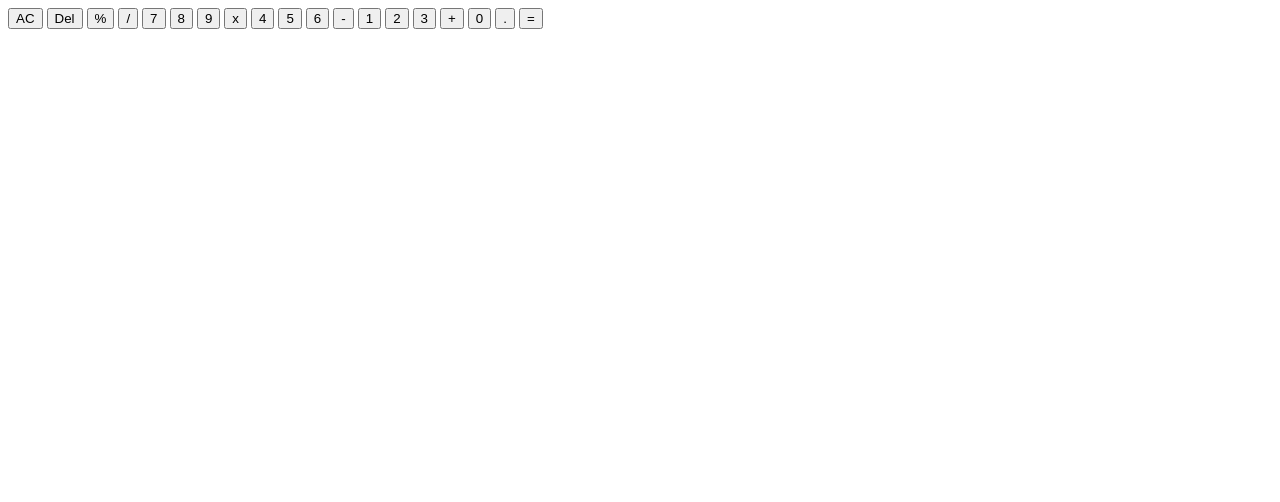
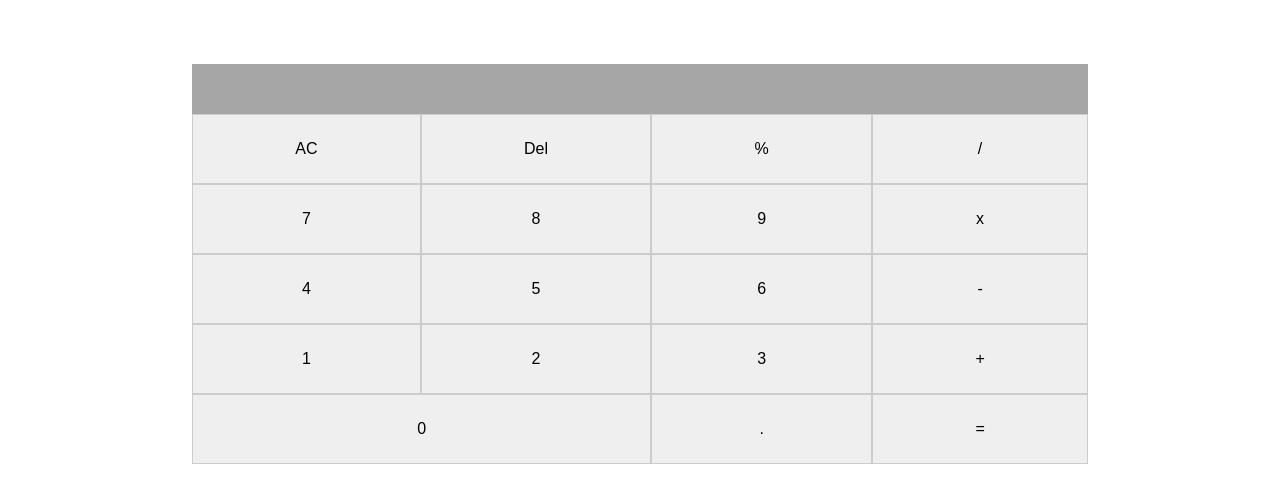
Before and after one commit to Amfonz/Calculator, a plain HTML site: page index.html in a window 1280 px wide. Drawn offline with Linux system fonts and the light colour scheme.

Commit message:
Implement basic styling of calculator

```diff
--- a/index.css
+++ b/index.css
@@ -0,0 +1,46 @@
+:root{
+  --base-font: 1rem;
+}
+.grid{
+  display: grid;
+  grid-template-areas:
+    "disp disp disp disp"
+    "ac a a a"
+    "b b b b"
+    "c c c c"
+    "d d d d"
+    "zer zer dec eq";
+  width: 70vw;
+  margin: 5vw auto;
+  height: 50vh;
+}
+button{
+ border: 1px solid hsl(0,0%,80%);
+ padding: 0;
+ font-size: var(--base-font);
+
+}
+button[data-val = "ac"]{
+  grid-area: ac;
+}
+button[data-val = "0"]{
+  grid-area: zer;
+}
+button[data-val = "."]{
+  grid-area: dec;
+}
+button[data-val = "="]{
+  grid-area: eq;
+}
+#display{
+  position: relative;
+  grid-area: disp;
+  text-align: right;
+  background-color: rgba(0,0,0,.35);
+}
+#display span{
+  position: absolute;
+  bottom: 0;
+  right: 5px;
+  font-size: var(--base-font);
+}
--- a/index.html
+++ b/index.html
@@ -3,29 +3,34 @@
   <head>
     <meta charset="UTF-8">
     <title>Calculator</title>
+    <link rel="stylesheet" href="meyers-reset.css" type="text/css">
+    <link rel="stylesheet" href="index.css" type="text/css">
   </head>
   <body>
     <div id="container" class="grid">
-      <div id="display"></div>
-      <button>AC</button>
-      <button>Del</button>
-      <button>%</button>
-      <button>/</button>
-      <button>7</button>
-      <button>8</button>
-      <button>9</button>
-      <button>x</button>
-      <button>4</button>
-      <button>5</button>
-      <button>6</button>
-      <button>-</button>
-      <button>1</button>
-      <button>2</button>
-      <button>3</button>
-      <button>+</button>
-      <button>0</button>
-      <button>.</button>
-      <button>=</button>
+      <div id="display">
+        <span></span>
+      </div>
+      <button data-val="ac">AC</button>
+      <button data-val="del" >Del</button>
+      <button data-val="mod" data-type="op">%</button>
+      <button data-val="/" data-type="op">/</button>
+      <button data-val="7">7</button>
+      <button data-val="8">8</button>
+      <button data-val="9">9</button>
+      <button data-val="*" data-type="op">x</button>
+      <button data-val="4">4</button>
+      <button data-val="5">5</button>
+      <button data-val="6">6</button>
+      <button data-val="-" data-type="op">-</button>
+      <button data-val="1">1</button>
+      <button data-val="2">2</button>
+      <button data-val="3">3</button>
+      <button data-val="+" data-type="op">+</button>
+      <button data-val="0">0</button>
+      <button data-val=".">.</button>
+      <button data-val="=">=</button>
     </div>
+    <script src="index.js"></script>
   </body>
 </html>
--- a/index.js
+++ b/index.js
@@ -0,0 +1,25 @@
+/*
+calculation is represented by expression object
+operand2 is either a number or another object
+*/
+let expression = {
+  operand1 : 0,
+  operand2 : null,
+  operator: null
+}
+document.querySelector('.grid').addEventListener('click',(e)=>{
+  document.querySelector('#display span').textContent += e.target.dataset.val;
+  handleInput(e);
+});
+document.querySelector(`button[data-val="="]`).addEventListener('click',evaluate);
+
+function add(exp){
+  return typeof exp.operand2 === "object" ? exp.operand1 + evaluate(exp.operand2) : exp.operand1 + exp.operand2;
+}
+function evaluate(){
+  if(expression.operator === "+")console.log(add(expression));
+}
+function handleInput(e){
+  if(e.target.dataset.type ==="op") expression.operator = e.target.dataset.val;
+  else expression.operand2 = +e.target.dataset.val;
+}
--- /dev/null
+++ b/meyers-reset.css
@@ -0,0 +1,48 @@
+/* http://meyerweb.com/eric/tools/css/reset/
+   v2.0 | 20110126
+   License: none (public domain)
+*/
+
+html, body, div, span, applet, object, iframe,
+h1, h2, h3, h4, h5, h6, p, blockquote, pre,
+a, abbr, acronym, address, big, cite, code,
+del, dfn, em, img, ins, kbd, q, s, samp,
+small, strike, strong, sub, sup, tt, var,
+b, u, i, center,
+dl, dt, dd, ol, ul, li,
+fieldset, form, label, legend,
+table, caption, tbody, tfoot, thead, tr, th, td,
+article, aside, canvas, details, embed,
+figure, figcaption, footer, header, hgroup,
+menu, nav, output, ruby, section, summary,
+time, mark, audio, video {
+	margin: 0;
+	padding: 0;
+	border: 0;
+	font-size: 100%;
+	font: inherit;
+	vertical-align: baseline;
+}
+/* HTML5 display-role reset for older browsers */
+article, aside, details, figcaption, figure,
+footer, header, hgroup, menu, nav, section {
+	display: block;
+}
+body {
+	line-height: 1;
+}
+ol, ul {
+	list-style: none;
+}
+blockquote, q {
+	quotes: none;
+}
+blockquote:before, blockquote:after,
+q:before, q:after {
+	content: '';
+	content: none;
+}
+table {
+	border-collapse: collapse;
+	border-spacing: 0;
+}
```
